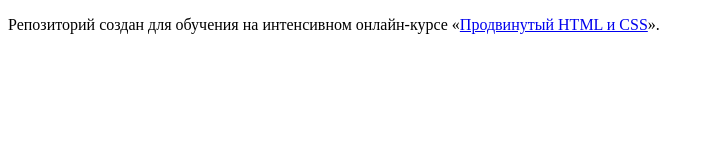
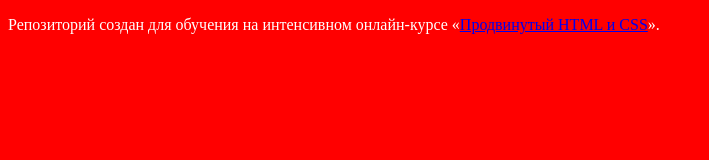
Before and after one commit to Dymsh/mishka, a website: page index.html in a window 1280 px wide. Shown: the whole page, without its empty margins (0-709 px from the left). Drawn offline with nearby package versions, Linux system fonts and the light colour scheme; files that its build step writes are made by us from their sources.

Commit message:
привязка style.css

```diff
--- a/index.html
+++ b/index.html
@@ -3,6 +3,8 @@
   <head>
     <meta charset="utf-8">
     <title>HTML Academy: Мишка</title>
+    <link rel="stylesheet" href="css/style.css">
+
   </head>
   <body>
 
--- /dev/null
+++ b/sass/style.scss
@@ -0,0 +1,4 @@
+body {
+	background: red;
+  color: white;
+}
```
